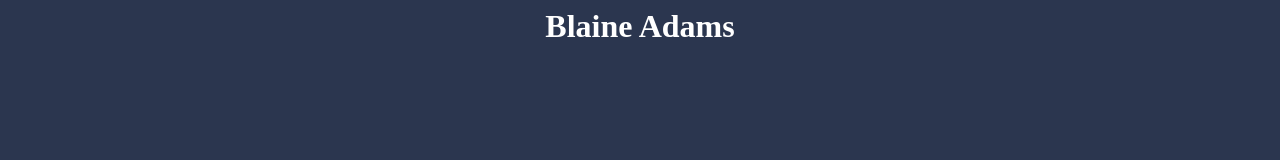
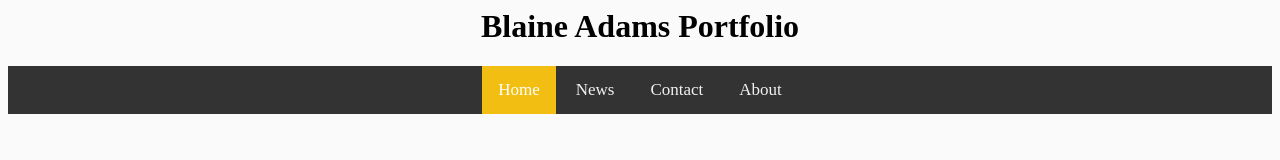
Before and after one commit to blaineA/BlaineWebsite, a plain HTML site: page index.html in a window 1280 px wide. Drawn offline with Linux system fonts and the light colour scheme.

Commit message:
Nav Bar
Added navbar and color changes

```diff
--- a/index.html
+++ b/index.html
@@ -2,16 +2,20 @@
 
 <html>
   <title>Blaine Adams</title>
-  <link rel = "stylesheet"
-   type = "text/css"
-   href = "styles.css" />
+  <link rel = "stylesheet" type = "text/css" href = "styles.css" />
 
   <body>
 
-      <h1>Blaine Adams</h1>
+    <h1>Blaine Adams Portfolio</h1>
+      <div class="topnav">
+          <a class="active" href="#home">Home</a>
+          <a  href="#news">News</a>
+          <a  href="#contact">Contact</a>
+          <a  href="#about">About</a>
+      </div>
+
 
 
 
   </body>
-
 </html>
--- a/styles.css
+++ b/styles.css
@@ -1,8 +1,33 @@
 body{
-  background-color: #2b364f;
+  background-color: #fafafa;
 }
 
 h1{
-  color: white;
+  color: black;
   text-align: center;
 }
+
+.topnav {
+  overflow: hidden;
+  background-color: #333;
+  text-align: center;
+}
+
+.topnav a {
+  color: #f2f2f2;
+  text-align: center;
+  padding: 14px 16px;
+  text-decoration: none;
+  font-size: 17px;
+  display: inline-block;
+}
+
+.topnav a:hover {
+  background-color: #ddd;
+  color: black;
+}
+
+.topnav a.active {
+  background-color: #f1be11;
+  color: white;
+}
```
